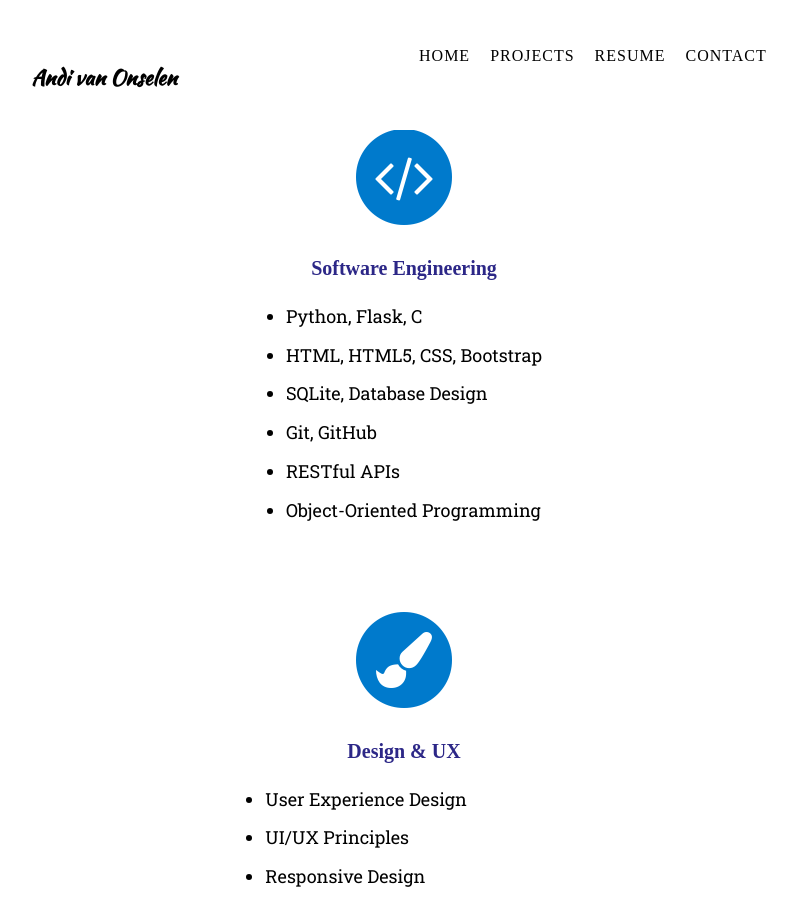
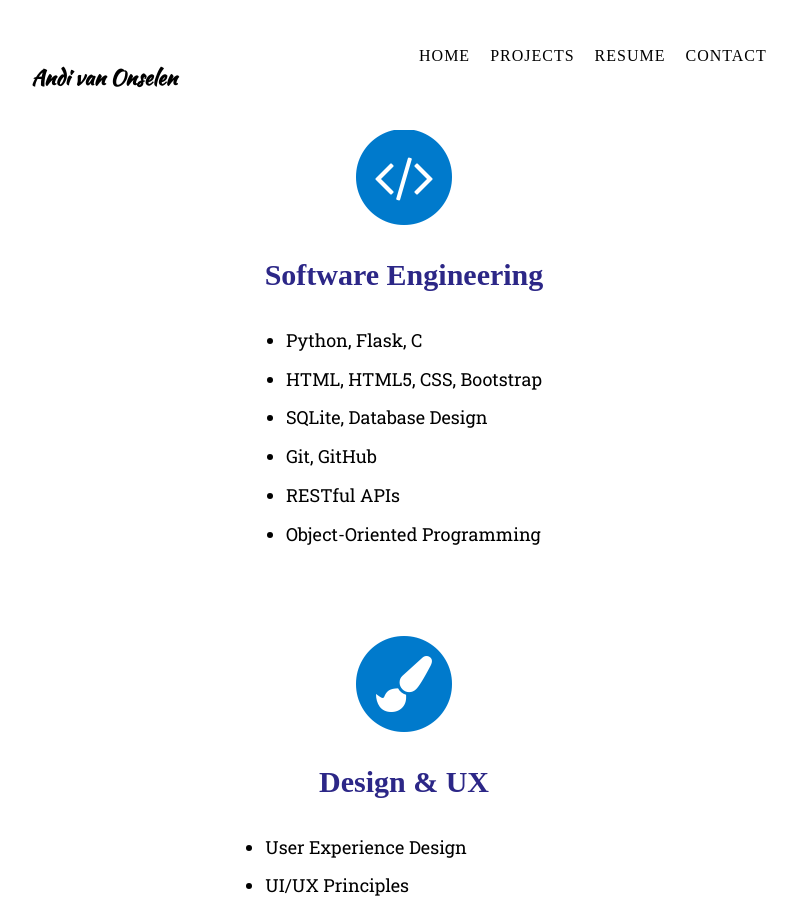
Before and after one commit to CardinisCode/cardiniscode.github.io, a Jekyll site: the page built from index.html, in a window 1280 px wide and 900 px high, scrolled down 2290 px. Shown: the whole window, without its empty margins (236-1033 px from the left). Built offline with Jekyll 4.4.1, drawn with Linux system fonts in a browser that asks for light colours; some web fonts are replaced.

Commit message:
Corrected the heading hierarchy for the skills section on the landing page. Currently working to optimise the accessibility for the website.

```diff
--- a/_includes/skills.html
+++ b/_includes/skills.html
@@ -14,7 +14,7 @@
                             <i class="fa fa-circle fa-stack-2x text-primary"></i>
                             <i class="fa fa-code fa-stack-1x fa-inverse"></i>
                         </span>
-                        <h4 class="skills-heading" style="text-align: center;">Software Engineering</h4>
+                        <h3 class="skills-heading" style="text-align: center;">Software Engineering</h3>
                         <p class="text-muted">
                             <ul style="text-align: left; display: inline-block;">
                                 <li>Python, Flask, C</li>
@@ -32,7 +32,7 @@
                             <i class="fa fa-circle fa-stack-2x text-primary"></i>
                             <i class="fa fa-paint-brush fa-stack-1x fa-inverse"></i>
                         </span>
-                        <h4 class="skills-heading" style="text-align: center;">Design & UX</h4>
+                        <h3 class="skills-heading" style="text-align: center;">Design & UX</h3>
                         <p class="text-muted">
                             <ul style="text-align: left; display: inline-block;">
                                 <li>User Experience Design</li>
@@ -51,7 +51,7 @@
                             <i class="fa fa-circle fa-stack-2x text-primary"></i>
                             <i class="fa fa-lightbulb-o fa-stack-1x fa-inverse"></i>
                         </span>
-                        <h4 class="skills-heading" style="text-align: center;">Problem Solving</h4>
+                        <h3 class="skills-heading" style="text-align: center;">Problem Solving</h3>
                         <p class="text-muted">
                             <ul style="text-align: left; display: inline-block;">
                                 <li>Analytical Thinking</li>
```
